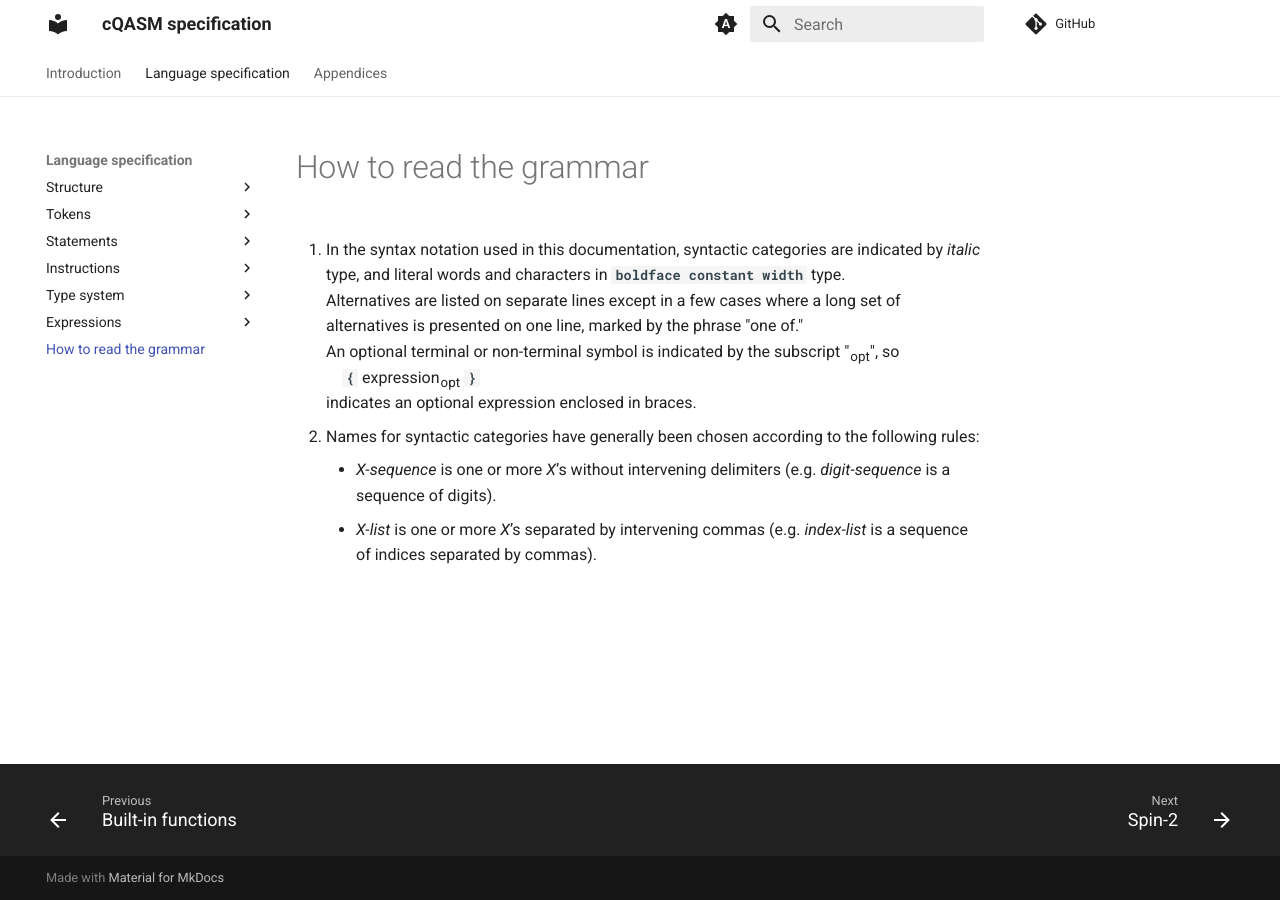
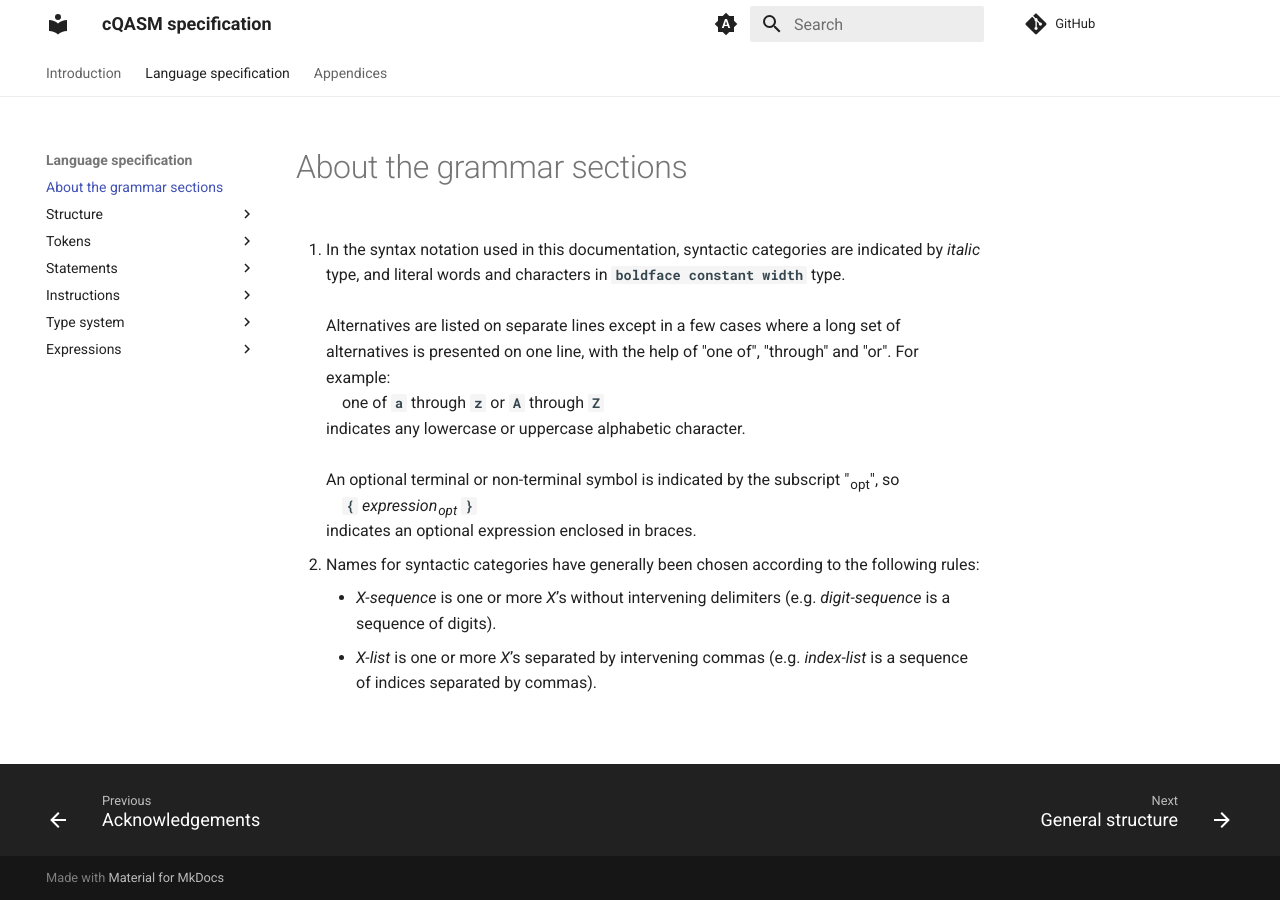
Before and after one commit to QuTech-Delft/cQASM-spec, an MkDocs documentation site: the page built from docs/language_specification/about_the_grammar_sections.md, in a window 1280 px wide. Built offline with MkDocs 1.6.1 and Material for MkDocs 9.7.7, drawn with Linux system fonts in a browser that asks for light colours; comment, search, counter and statistics services are not loaded; the version menu is left out.

Commit message:
Rename How to read the grammar to About the grammar sections. Update About the grammar sections content.

```diff
--- a/docs/language_specification/how_to_read_the_grammar.md
+++ b/docs/language_specification/about_the_grammar_sections.md
@@ -1,9 +1,11 @@
 1. In the syntax notation used in this documentation, syntactic categories are indicated by _italic_ type,
-and literal words and characters in <code>__boldface constant width__</code> type.</br>
+and literal words and characters in <code>__boldface constant width__</code> type.</br></br>
 Alternatives are listed on separate lines except in a few cases
-where a long set of alternatives is presented on one line, marked by the phrase "one of."</br>
+where a long set of alternatives is presented on one line, with the help of "one of", "through" and "or". For example:</br>
+&nbsp;&nbsp;&nbsp;&nbsp;one of <code>__a__</code> through  <code>__z__</code> or <code>__A__</code> through  <code>__Z__</code></br>
+indicates any lowercase or uppercase alphabetic character.</br></br>
 An optional terminal or non-terminal symbol is indicated by the subscript "<sub>opt</sub>", so</br>
-&nbsp;&nbsp;&nbsp;&nbsp;<code>__{__</code> expression<sub>opt</sub> <code>__}__</code></br>
+&nbsp;&nbsp;&nbsp;&nbsp;<code>__{__</code> _expression<sub>opt</sub>_ <code>__}__</code></br>
 indicates an optional expression enclosed in braces.
 
 2. Names for syntactic categories have generally been chosen according to the following rules:
--- a/mkdocs-base.yml
+++ b/mkdocs-base.yml
@@ -10,6 +10,7 @@ nav:
     - Context: ./introduction/context.md
     - Acknowledgements: ./introduction/acknowledgements.md
   - Language specification:
+    - About the grammar sections: ./language_specification/about_the_grammar_sections.md
     - Structure:
       - General structure: ./language_specification/structure/general_structure.md
       - File extension: ./language_specification/structure/file_extension.md
@@ -36,7 +37,6 @@ nav:
       - Indexing and slicing: ./language_specification/expressions/indexing_and_slicing.md
       - Predefined constants: ./language_specification/expressions/predefined_constants.md
       - Built-in functions: ./language_specification/expressions/builtin_functions.md
-    - How to read the grammar: ./language_specification/how_to_read_the_grammar.md
   - Appendices:
       - Spin-2: appendices/spin.md
 
```
